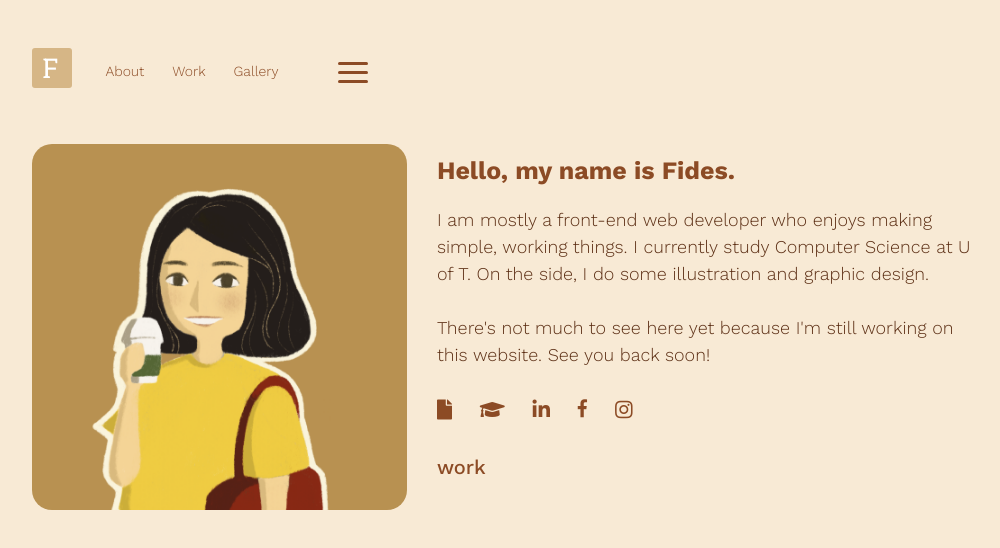
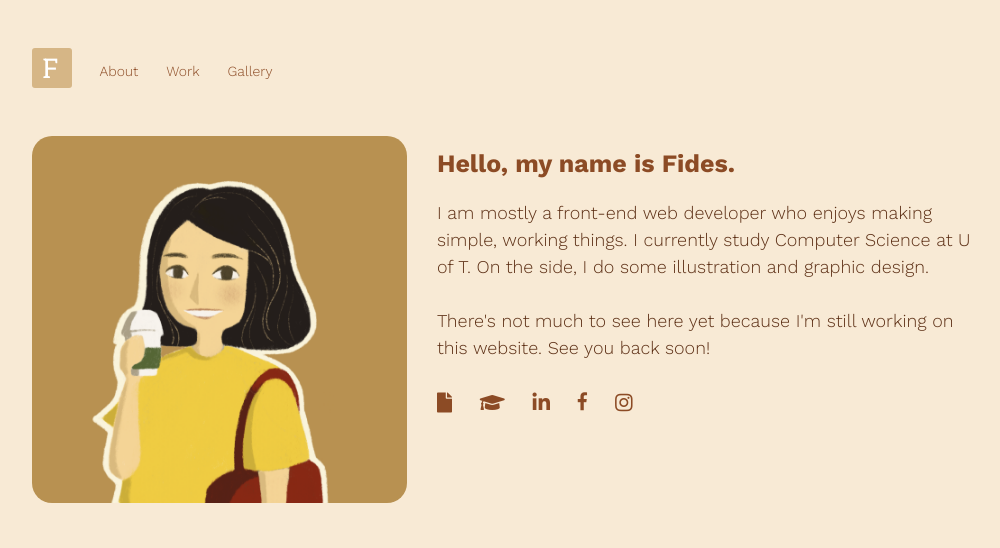
Before and after one commit to desslinga/personal-web, an Angular app: page /home in a window 1280 px wide. Shown: the top 548 px of the page, without its empty margins (137-1137 px from the left). Built offline with nearby package versions, Linux system fonts and the light colour scheme.

Commit message:
toggle button now hides properly for md and up devices

```diff
--- a/src/app/home/home.component.html
+++ b/src/app/home/home.component.html
@@ -20,7 +20,6 @@
       <a href="https://www.facebook.com/fides.linga"><i class="fab fa-facebook-f fb-fix"></i></a>
       <a href="https://www.instagram.com/fides.linga"><i class="fab fa-instagram"></i></a>
       <br><br>
-      <a href="/gallery">work</a>
     </span>
       </div>
     </div>
--- a/src/app/nav/nav.component.html
+++ b/src/app/nav/nav.component.html
@@ -7,7 +7,7 @@
             <span>F</span>
           </div>
         </a>
-        <button type="button hidden-xs hidden-sm" class="btn nav-toggle" (click)="toggleNavbar()">
+        <button type="button" class="btn nav-toggle" (click)="toggleNavbar()">
           <div class="bar1" [ngClass]="{'change':navbarOpen}"></div>
           <div class="bar2" [ngClass]="{'change':navbarOpen}"></div>
           <div class="bar3" [ngClass]="{'change':navbarOpen}"></div>
--- a/src/styles.scss
+++ b/src/styles.scss
@@ -138,7 +138,7 @@ span {
 
 .nav-container {
   position: relative;
-  left: -50px;
+  left: 0px;
   display: none;
   @include md {
     display: inline;
@@ -205,8 +205,12 @@ span {
 
 .nav-toggle {
   background-color: transparent;
-  position: relative;
-  left: 60%;
+  position: absolute;
+  top: -0.5vh;
+  right: 1vw;
+  @include md {
+    display: none;
+  }
 }
 
 .fides-icon {
```
